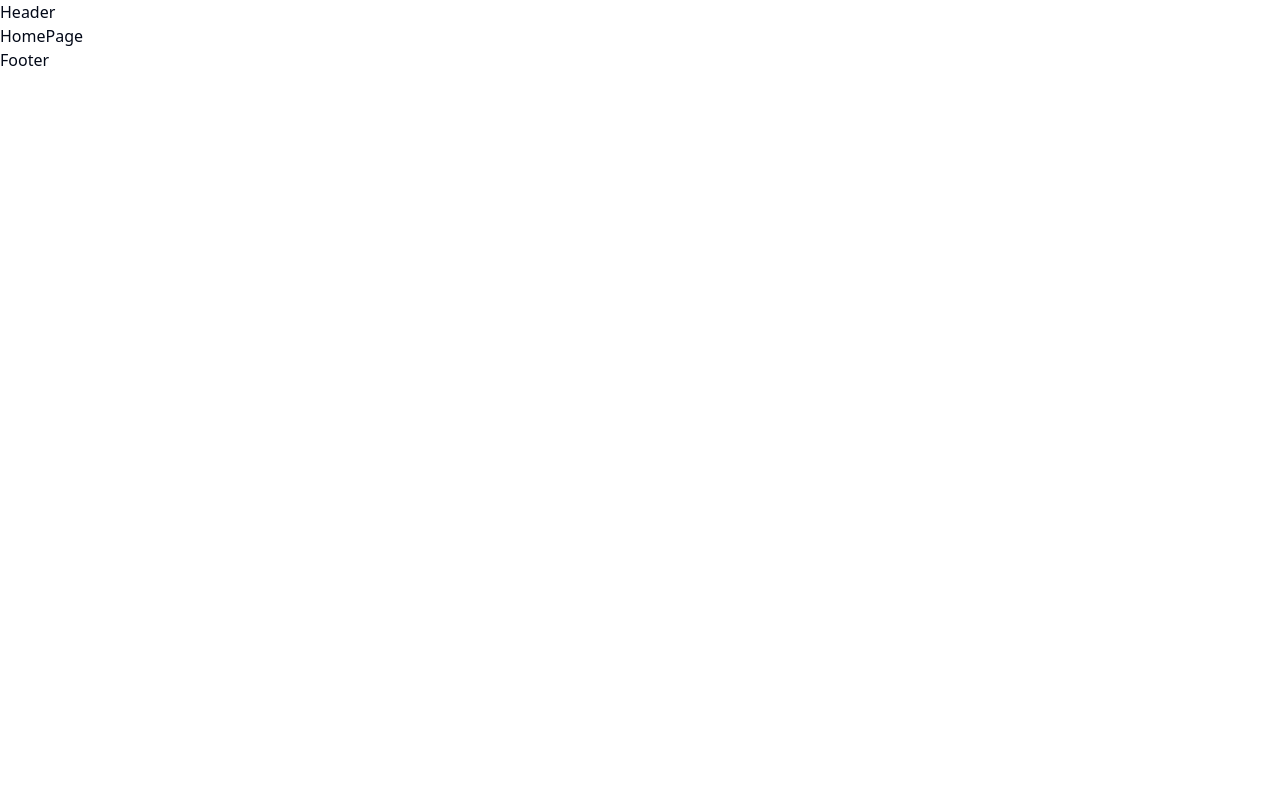
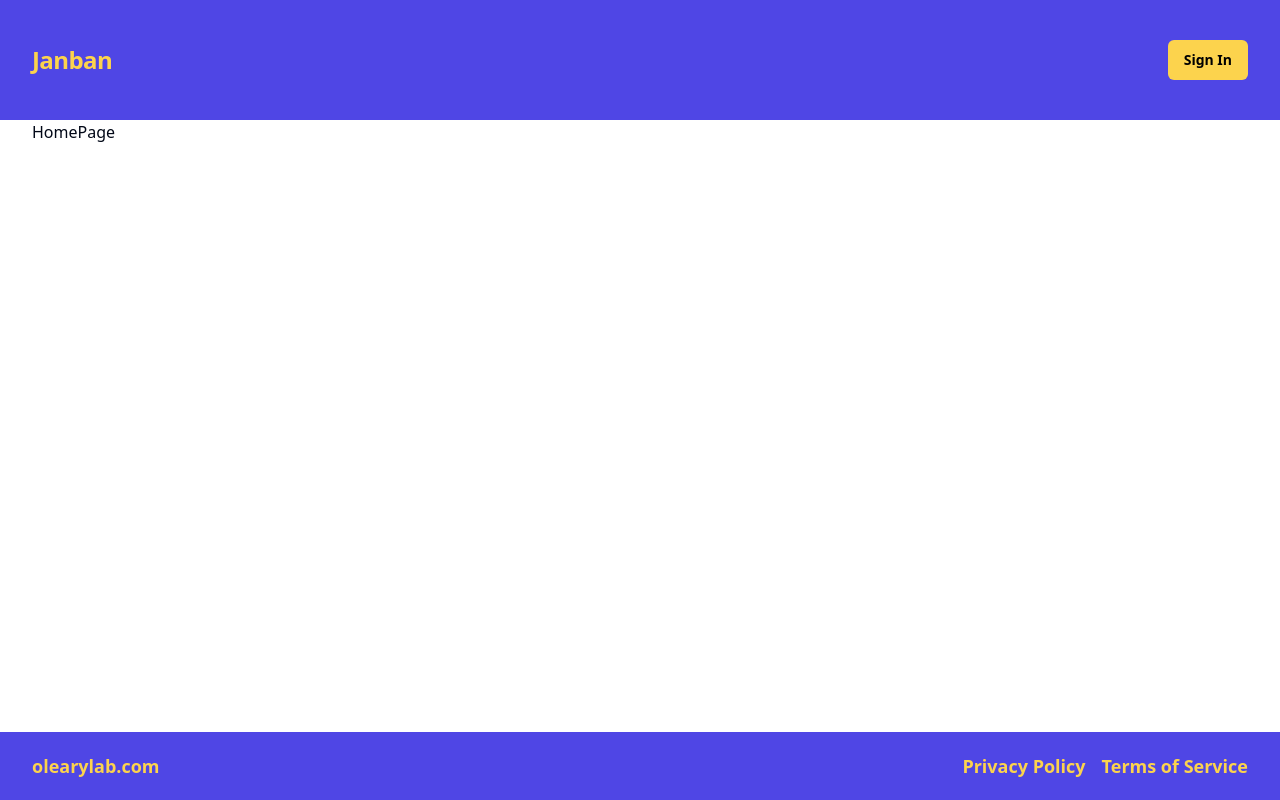
Before and after one commit to cian-oL/janban-app, a React (Vite) app in the folder frontend/: page / in a window 1280 px wide. Built offline with nearby package versions, Linux system fonts and the light colour scheme.

Commit message:
Fundamental styling of header, footer, and layout

```diff
--- a/frontend/src/components/Footer.tsx
+++ b/frontend/src/components/Footer.tsx
@@ -1,4 +1,17 @@
 const Footer = () => {
-  return <div>Footer</div>;
+  return (
+    <div className="bg-indigo-600 py-5">
+      <footer className="container flex justify-between items-center">
+        <span className="text-lg font-bold text-amber-300 hover:text-white">
+          olearylab.com
+        </span>
+        <span className="flex gap-4 text-lg font-bold text-amber-300">
+          <span className=" hover:text-white">Privacy Policy</span>
+          <span className=" hover:text-white">Terms of Service</span>
+        </span>
+      </footer>
+    </div>
+  );
 };
+
 export default Footer;
--- a/frontend/src/components/Header.tsx
+++ b/frontend/src/components/Header.tsx
@@ -1,4 +1,26 @@
+import { Link } from "react-router-dom";
+
+import { Button } from "./ui/button";
+
 const Header = () => {
-  return <div>Header</div>;
+  return (
+    <header className="py-10 bg-indigo-600 text-white">
+      <div className="container flex justify-between items-center">
+        <Link
+          to="/"
+          className="text-2xl font-bold tracking-tight text-amber-300 hover:text-white"
+        >
+          Janban
+        </Link>
+        <Button
+          onClick={() => console.log("Login clicked")}
+          className="bg-amber-300 font-bold text-black hover:bg-white"
+        >
+          Sign In
+        </Button>
+      </div>
+    </header>
+  );
 };
+
 export default Header;
--- a/frontend/src/layouts/Layout.tsx
+++ b/frontend/src/layouts/Layout.tsx
@@ -7,11 +7,12 @@ type Props = {
 
 const Layout = ({ children }: Props) => {
   return (
-    <>
+    <div className="min-h-screen flex flex-col">
       <Header />
-      <main>{children}</main>
+      <main className="container flex-1">{children}</main>
       <Footer />
-    </>
+    </div>
   );
 };
+
 export default Layout;
```
